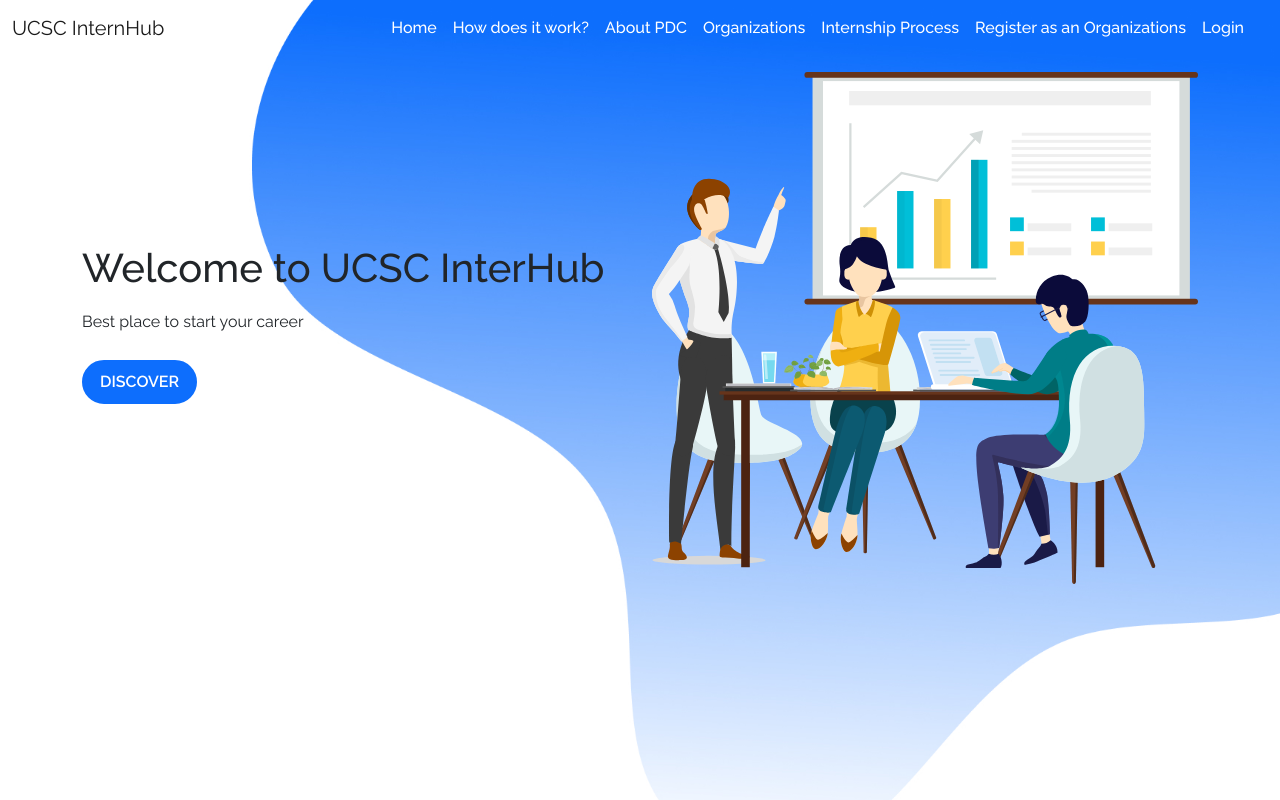
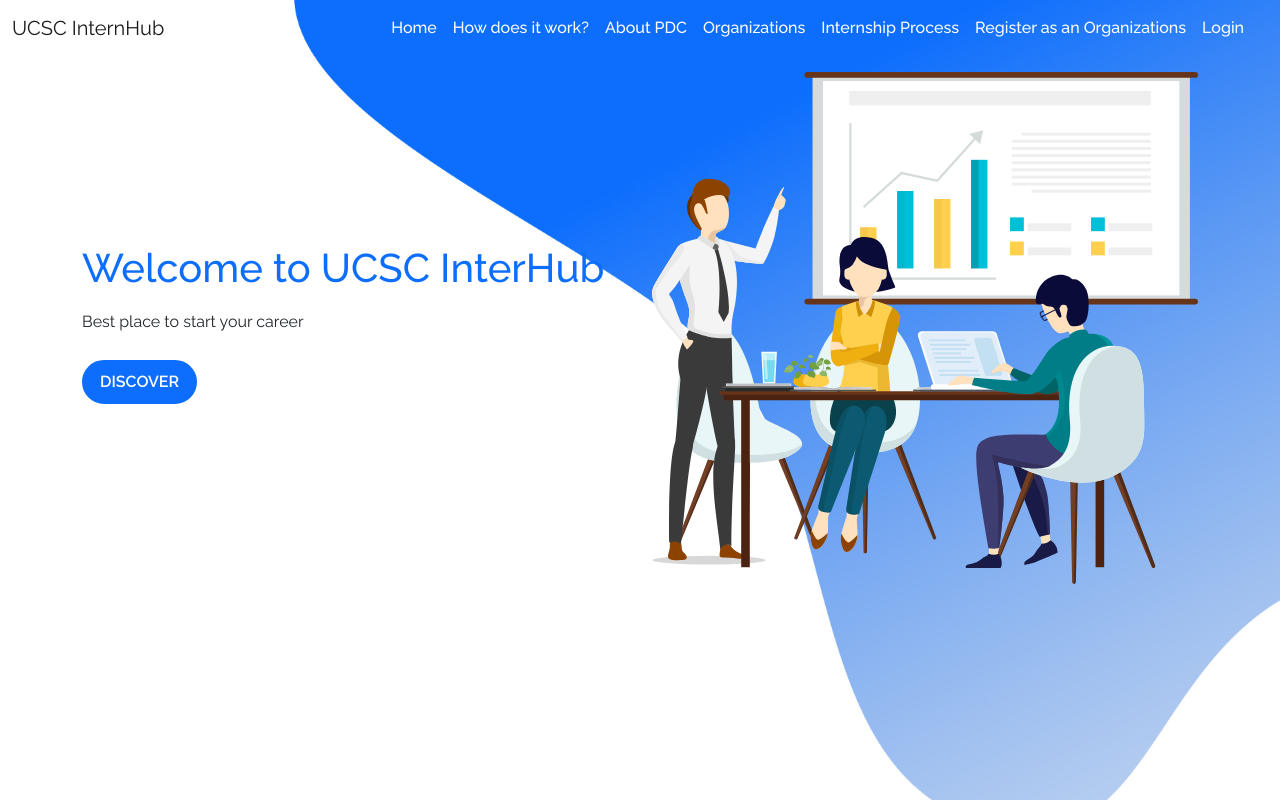
Before and after one commit to Chamath428/ucsc_interhub, a React (Create React App) app in the folder frontend/: page / in a window 1280 px wide. Built offline with nearby package versions, Linux system fonts and the light colour scheme.

Commit message:
after heading done

```diff
--- a/frontend/src/App.js
+++ b/frontend/src/App.js
@@ -6,7 +6,7 @@ function App() {
   return (
     <div className="App">
 
-      <HomePage></HomePage>
+      <HomePage />
     </div>
   );
 }
--- a/frontend/src/component/homepage/HomeHeader/homeHeaderStyles.css
+++ b/frontend/src/component/homepage/HomeHeader/homeHeaderStyles.css
@@ -1,5 +1,5 @@
 .hero {
-    background-image: url("../../../assets/images/home-background-2.jpg");
+    background-image: url("../../../assets/images/home-background-3.jpg");
     background-repeat: no-repeat;
     background-size: cover;
     background-position: center center;
@@ -8,6 +8,10 @@
 
   #text-col{
     gap: 10px;
+  }
+
+  #text-col h1{
+    color:#0d6efd;
   }
 
 
```
Also changed, not shown: frontend/src/assets/images/home-background-3.jpg (added).
